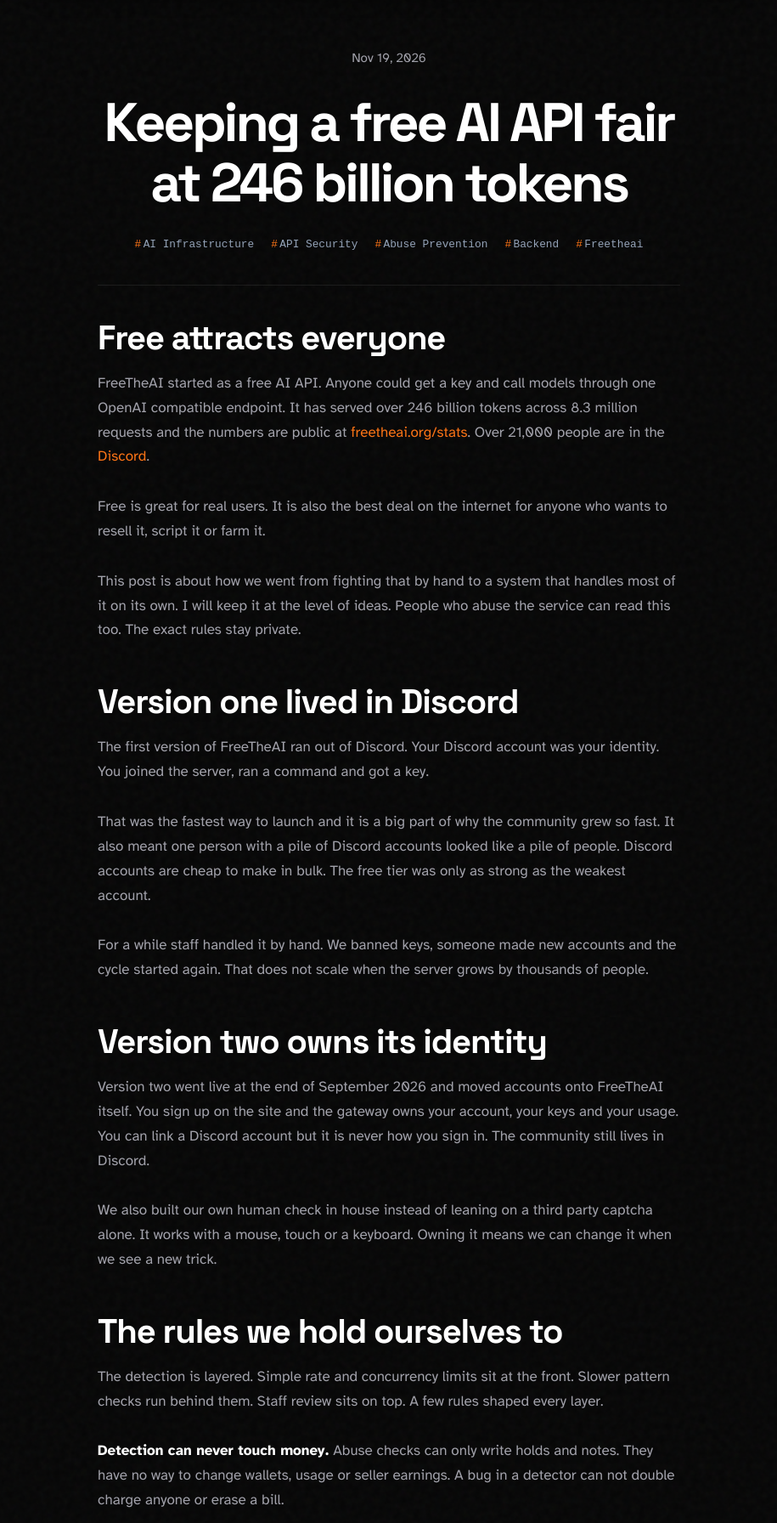
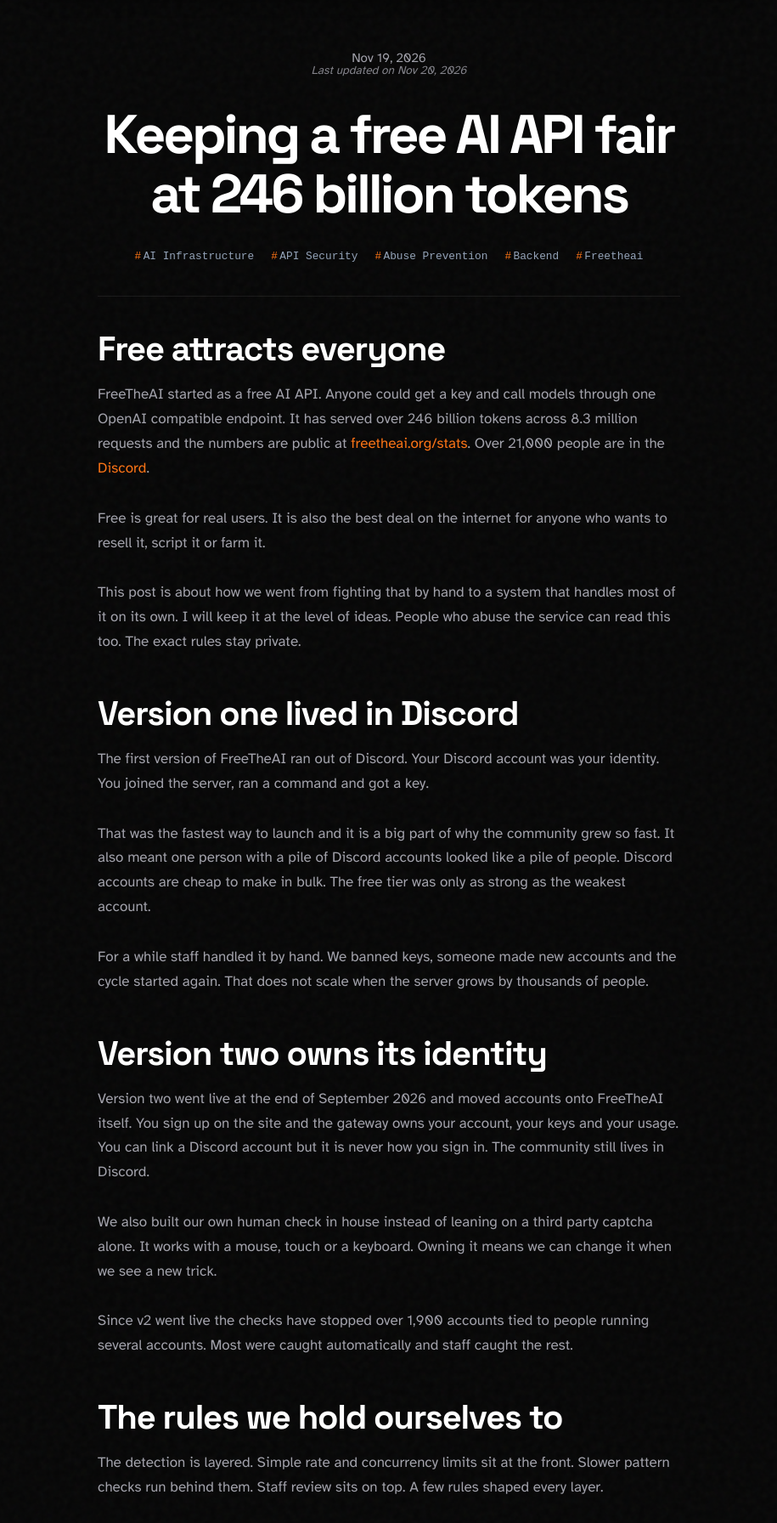
Before and after one commit to vibheksoni/opendoors-wtf, an Astro site: page /blog/keeping-a-free-ai-api-fair in a window 1280 px wide. Shown: the part 83-1875 px from the top of the page at 85% size, without its empty margins (182-1097 px from the left). Built offline with nearby package versions, Linux system fonts and the light colour scheme; Astro itself is replaced by a stand-in of ours.

Commit message:
Add verified hold count to the FreeTheAI abuse post

```diff
--- a/src/content/blog/keeping-a-free-ai-api-fair.mdx
+++ b/src/content/blog/keeping-a-free-ai-api-fair.mdx
@@ -2,6 +2,7 @@
 title: "Keeping a free AI API fair at 246 billion tokens"
 description: "How FreeTheAI moved from banning Discord alt accounts by hand to layered abuse prevention for a free AI API that never touches billing."
 pubDate: 2026-11-19
+updatedDate: 2026-11-20
 draft: false
 tags:
   - ai infrastructure
@@ -33,6 +34,8 @@ Version two went live at the end of September 2026 and moved accounts onto FreeT
 
 We also built our own human check in house instead of leaning on a third party captcha alone. It works with a mouse, touch or a keyboard. Owning it means we can change it when we see a new trick.
 
+Since v2 went live the checks have stopped over 1,900 accounts tied to people running several accounts. Most were caught automatically and staff caught the rest.
+
 ## The rules we hold ourselves to
 
 The detection is layered. Simple rate and concurrency limits sit at the front. Slower pattern checks run behind them. Staff review sits on top. A few rules shaped every layer.
```
